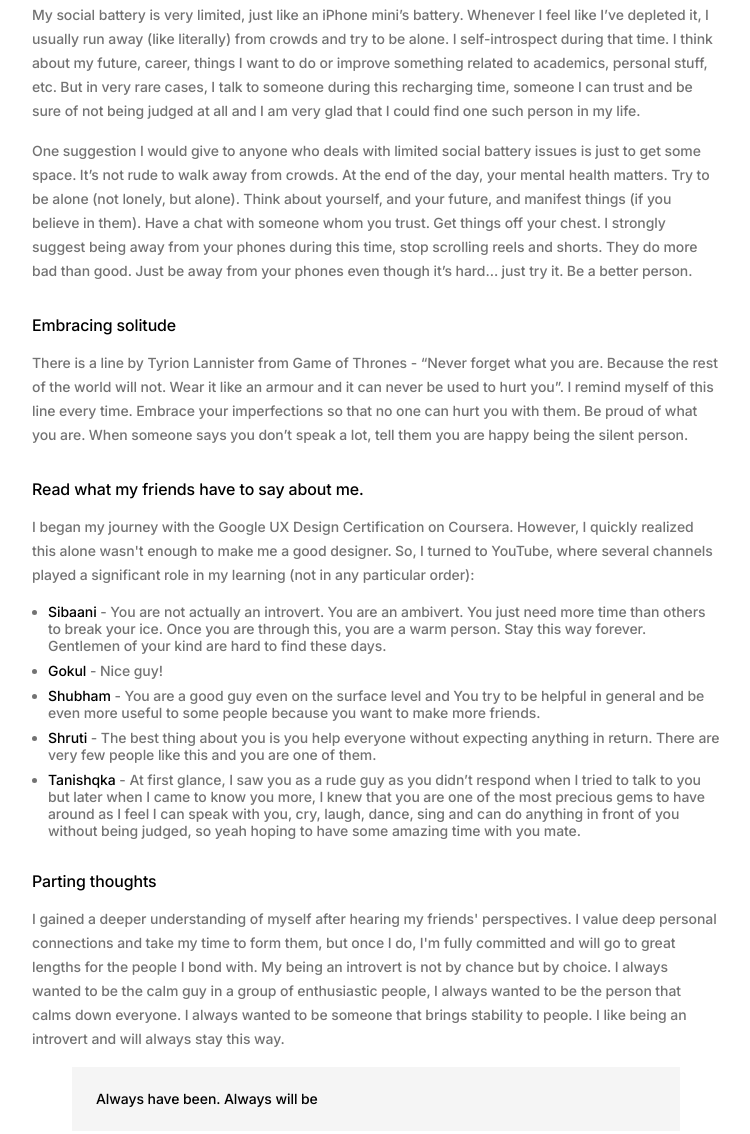
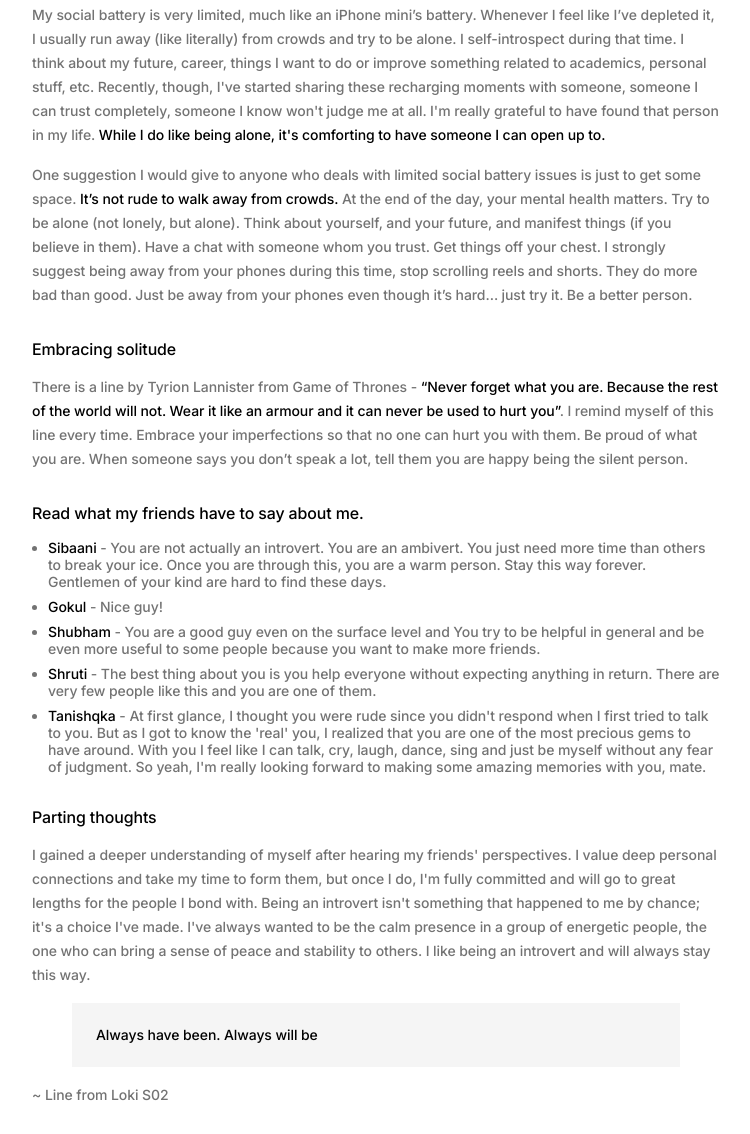
Before and after one commit to imfanindra/blog, an Astro site: page /blog/life-as-an-introvert in a window 1280 px wide. Shown: the part 2062-3196 px from the top of the page, without its empty margins (264-1014 px from the left). Built offline with nearby package versions, Linux system fonts and the light colour scheme; Astro itself is replaced by a stand-in of ours.

Commit message:
Update life-as-an-introvert.mdx

```diff
--- a/src/content/blog/life-as-an-introvert.mdx
+++ b/src/content/blog/life-as-an-introvert.mdx
@@ -19,28 +19,26 @@
 
 ## Recharging Social Battery
 
-My social battery is very limited, just like an iPhone mini’s battery. Whenever I feel like I’ve depleted it, I usually run away (like literally) from crowds and try to be alone. I self-introspect during that time. I think about my future, career, things I want to do or improve something related to academics, personal stuff, etc. But in very rare cases, I talk to someone during this recharging time, someone I can trust and be sure of not being judged at all and I am very glad that I could find one such person in my life.
+My social battery is very limited, much like an iPhone mini’s battery. Whenever I feel like I’ve depleted it, I usually run away (like literally) from crowds and try to be alone. I self-introspect during that time. I think about my future, career, things I want to do or improve something related to academics, personal stuff, etc. Recently, though, I've started sharing these recharging moments with someone, someone I can trust completely, someone I know won't judge me at all. I'm really grateful to have found that person in my life. **While I do like being alone, it's comforting to have someone I can open up to.**
 
-One suggestion I would give to anyone who deals with limited social battery issues is just to get some space. It’s not rude to walk away from crowds. At the end of the day, your mental health matters. Try to be alone (not lonely, but alone). Think about yourself, and your future, and manifest things (if you believe in them). Have a chat with someone whom you trust. Get things off your chest. I strongly suggest being away from your phones during this time, stop scrolling reels and shorts. They do more bad than good. Just be away from your phones even though it’s hard… just try it. Be a better person.
+One suggestion I would give to anyone who deals with limited social battery issues is just to get some space. **It’s not rude to walk away from crowds.** At the end of the day, your mental health matters. Try to be alone (not lonely, but alone). Think about yourself, and your future, and manifest things (if you believe in them). Have a chat with someone whom you trust. Get things off your chest. I strongly suggest being away from your phones during this time, stop scrolling reels and shorts. They do more bad than good. Just be away from your phones even though it’s hard… just try it. Be a better person.
 
 ## Embracing solitude
 
-There is a line by Tyrion Lannister from Game of Thrones - “Never forget what you are. Because the rest of the world will not. Wear it like an armour and it can never be used to hurt you”. I remind myself of this line every time. Embrace your imperfections so that no one can hurt you with them. Be proud of what you are. When someone says you don’t speak a lot, tell them you are happy being the silent person.
+There is a line by Tyrion Lannister from Game of Thrones - **“Never forget what you are. Because the rest of the world will not. Wear it like an armour and it can never be used to hurt you”**. I remind myself of this line every time. Embrace your imperfections so that no one can hurt you with them. Be proud of what you are. When someone says you don’t speak a lot, tell them you are happy being the silent person.
 
 ## Read what my friends have to say about me.
-
-I began my journey with the Google UX Design Certification on Coursera. However, I quickly realized this alone wasn't enough to make me a good designer. So, I turned to YouTube, where several channels played a significant role in my learning (not in any particular order):
 
 - **Sibaani** - You are not actually an introvert. You are an ambivert. You just need more time than others to break your ice. Once you are through this, you are a warm person. Stay this way forever. Gentlemen of your kind are hard to find these days.
 - **Gokul** - Nice guy!
 - **Shubham** - You are a good guy even on the surface level and You try to be helpful in general and be even more useful to some people because you want to make more friends.
 - **Shruti** - The best thing about you is you help everyone without expecting anything in return. There are very few people like this and you are one of them.
-- **Tanishqka** - At first glance, I saw you as a rude guy as you didn’t respond when I tried to talk to you but later when I came to know you more, I knew that you are one of the most precious gems to have around as I feel I can speak with you, cry, laugh, dance, sing and can do anything in front of you without being judged, so yeah hoping to have some amazing time with you mate.
+- **Tanishqka** - At first glance, I thought you were rude since you didn't respond when I first tried to talk to you. But as I got to know the 'real' you, I realized that you are one of the most precious gems to have around. With you I feel like I can talk, cry, laugh, dance, sing and just be myself without any fear of judgment. So yeah, I'm really looking forward to making some amazing memories with you, mate.
 
 
 ## Parting thoughts
 
-I gained a deeper understanding of myself after hearing my friends' perspectives. I value deep personal connections and take my time to form them, but once I do, I'm fully committed and will go to great lengths for the people I bond with. My being an introvert is not by chance but by choice. I always wanted to be the calm guy in a group of enthusiastic people, I always wanted to be the person that calms down everyone. I always wanted to be someone that brings stability to people. I like being an introvert and will always stay this way.
+I gained a deeper understanding of myself after hearing my friends' perspectives. I value deep personal connections and take my time to form them, but once I do, I'm fully committed and will go to great lengths for the people I bond with. Being an introvert isn't something that happened to me by chance; it's a choice I've made. I've always wanted to be the calm presence in a group of energetic people, the one who can bring a sense of peace and stability to others. I like being an introvert and will always stay this way.
 
 > Always have been. Always will be
 
```
